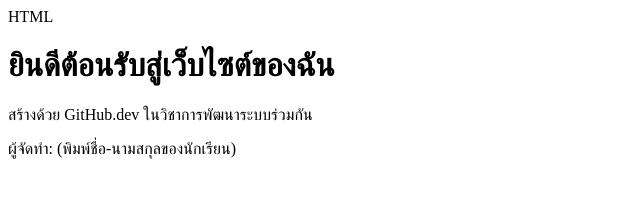
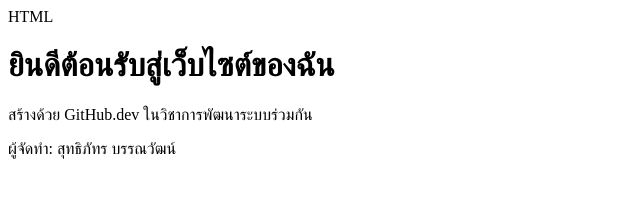
Before and after one commit to s32605/my-first-repo, a plain HTML site: page index.html in a window 1280 px wide. Shown: the full height of the page, 0-640 px from the left. Drawn offline with Linux system fonts and the light colour scheme.

Commit message:
Update Index.html

```diff
--- a/index.html
+++ b/index.html
@@ -8,6 +8,6 @@ HTML
 <body>
     <h1>ยินดีต้อนรับสู่เว็บไซต์ของฉัน</h1>
     <p>สร้างด้วย GitHub.dev ในวิชาการพัฒนาระบบร่วมกัน</p>
-    <p>ผู้จัดทำ: (พิมพ์ชื่อ-นามสกุลของนักเรียน)</p>
+    <p>ผู้จัดทำ: สุทธิภัทร บรรณวัฒน์</p>
 </body>
 </html>
```
